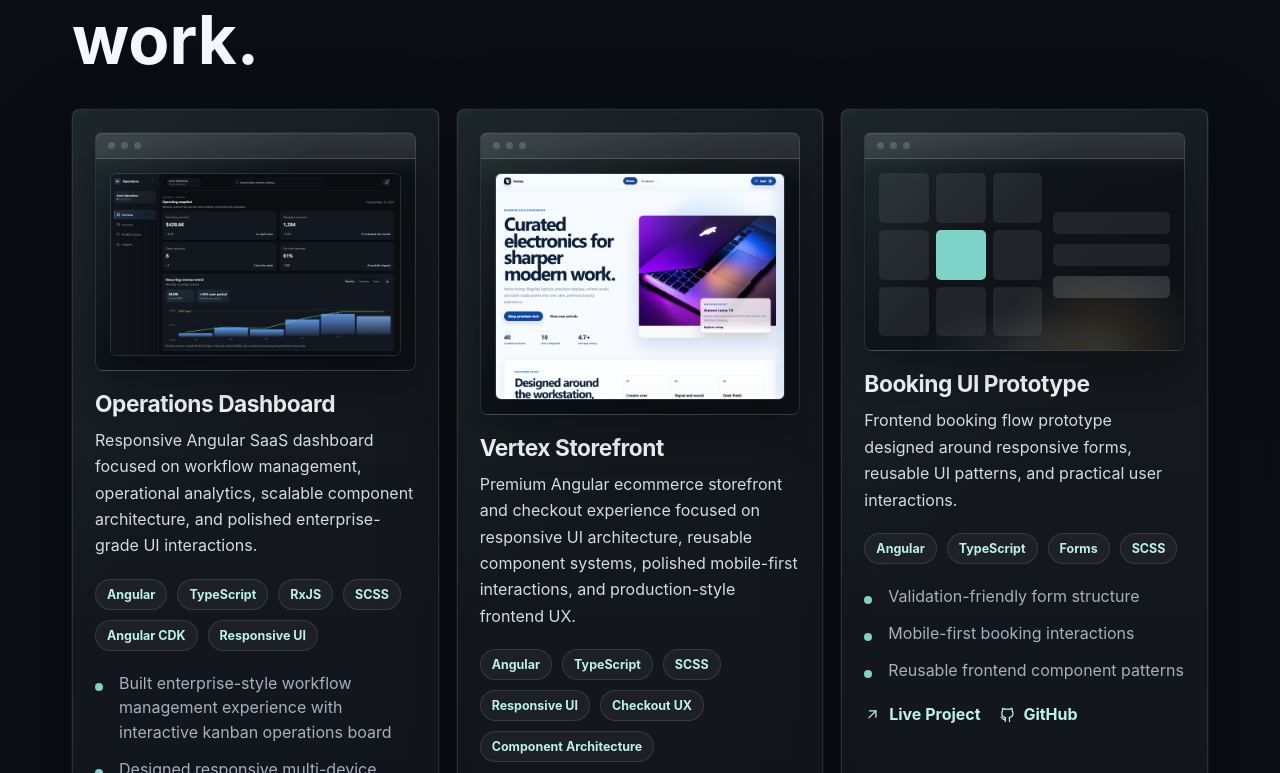
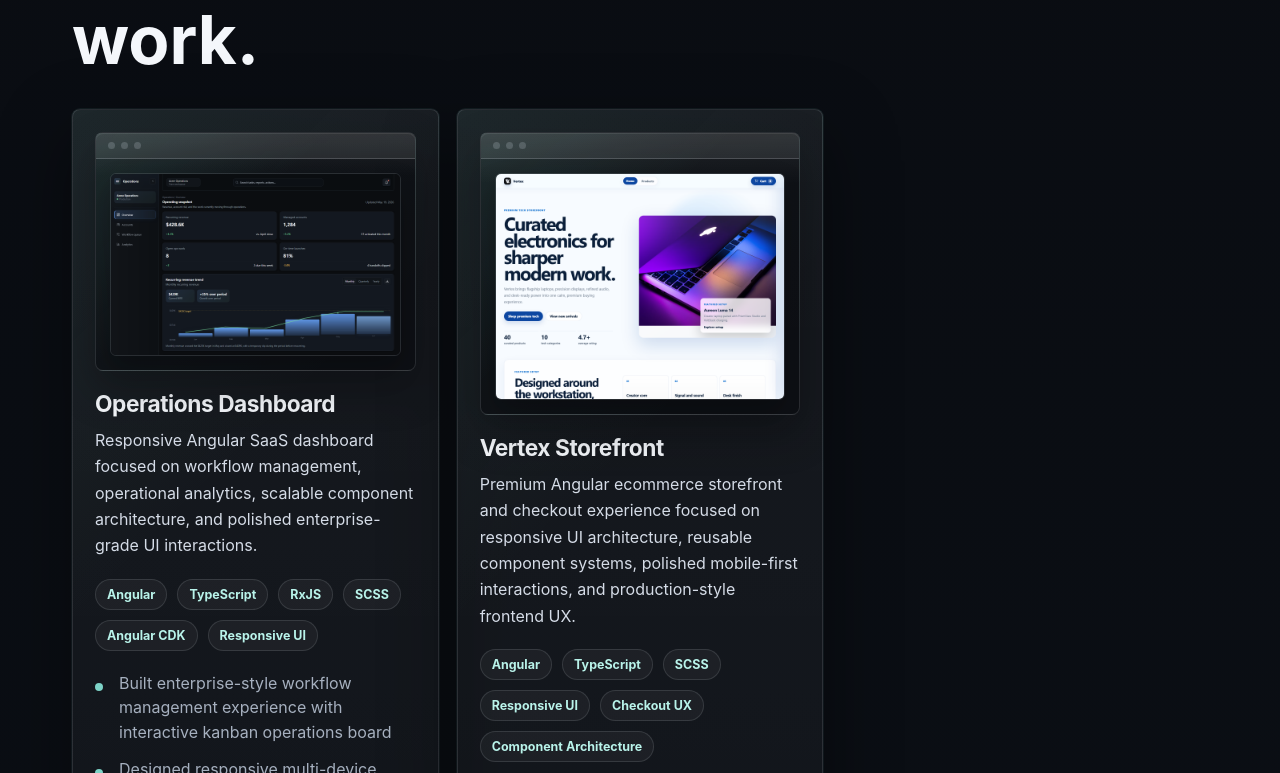
Before and after one commit to AlexHorodnic/alexhorodnic-com, an Angular app: page / in a window 1280 px wide. Shown: the part 1707-2480 px from the top of the page. Built offline with nearby package versions, Linux system fonts and the light colour scheme.

Commit message:
fix(portfolio): remove unfinished booking project

```diff
--- a/src/app/data/portfolio.data.ts
+++ b/src/app/data/portfolio.data.ts
@@ -191,20 +191,6 @@ export const portfolioData: PortfolioData = {
       githubUrl: 'https://github.com/AlexHorodnic/vertex-storefront',
       githubLabel: 'View Source',
     },
-    {
-      title: 'Booking UI Prototype',
-      description:
-        'Frontend booking flow prototype designed around responsive forms, reusable UI patterns, and practical user interactions.',
-      preview: 'booking',
-      techStack: ['Angular', 'TypeScript', 'Forms', 'SCSS'],
-      highlights: [
-        'Validation-friendly form structure',
-        'Mobile-first booking interactions',
-        'Reusable frontend component patterns',
-      ],
-      liveUrl: 'https://example.com',
-      githubUrl: 'https://github.com/alexhorodnic/booking-ui-prototype',
-    },
   ],
   services: [
     {
```
Also changed, not shown: 1 other file (tests, documents, lock files or other folders).
